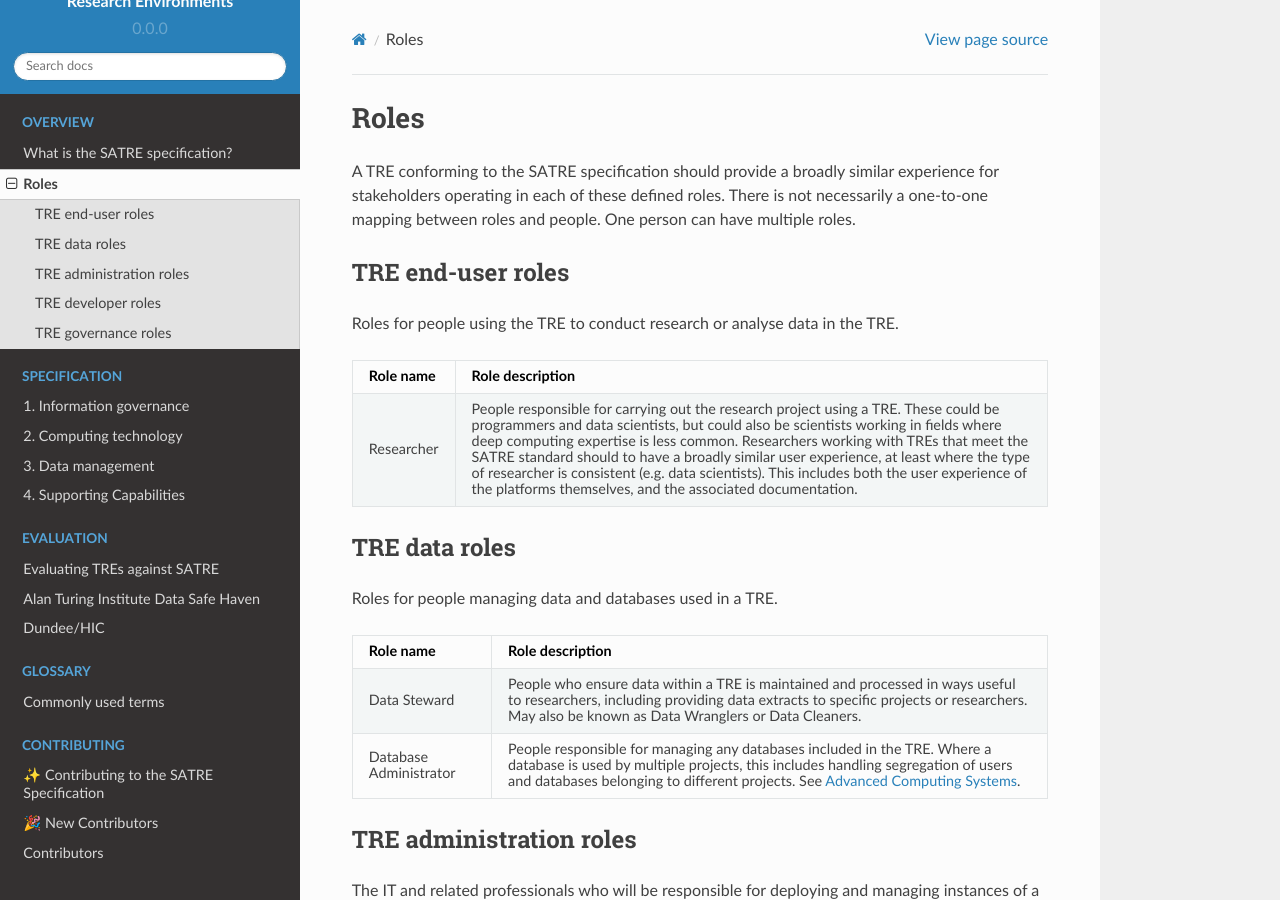
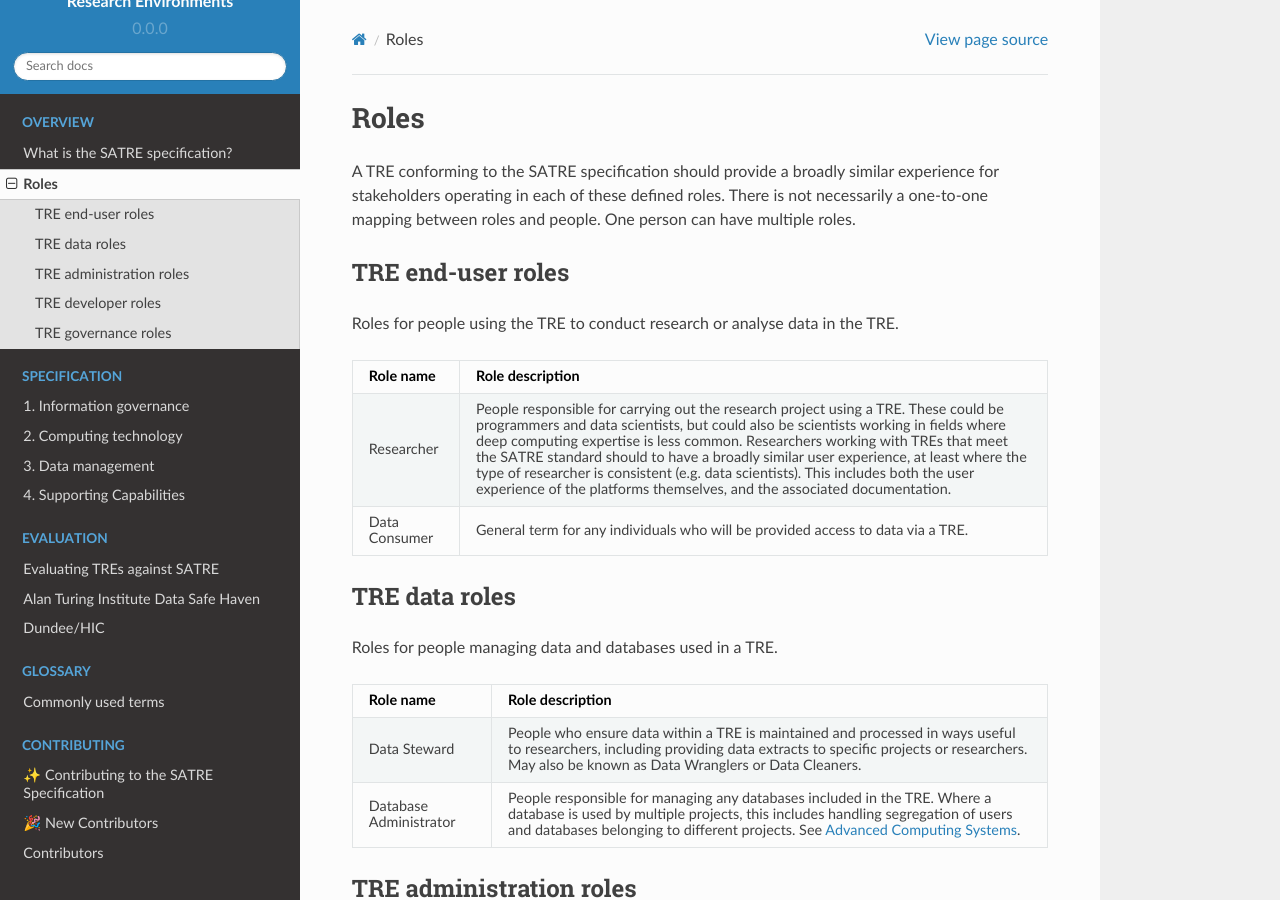
Before and after one commit to sa-tre/satre-specification, a Sphinx documentation site: the page built from docs/source/roles.md, in a window 1280 px wide and 900 px high. Built offline with Sphinx 7.4.7 and the Read the Docs theme 2.0.0, drawn with Linux system fonts in a browser that asks for light colours.

Commit message:
add user role

````diff
--- a/docs/source/roles.md
+++ b/docs/source/roles.md
@@ -20,6 +20,8 @@ Roles for people using the TRE to conduct research or analyse data in the TRE.
   - Role description
 * - Researcher
   - People responsible for carrying out the research project using a TRE. These could be programmers and data scientists, but could also be scientists working in fields where deep computing expertise is less common. Researchers working with TREs that meet the SATRE standard should to have a broadly similar user experience, at least where the type of researcher is consistent (e.g. data scientists). This includes both the user experience of the platforms themselves, and the associated documentation.
+* - Data Consumer
+  - General term for any individuals who will be provided access to data via a TRE.
 
 ```
 
````
